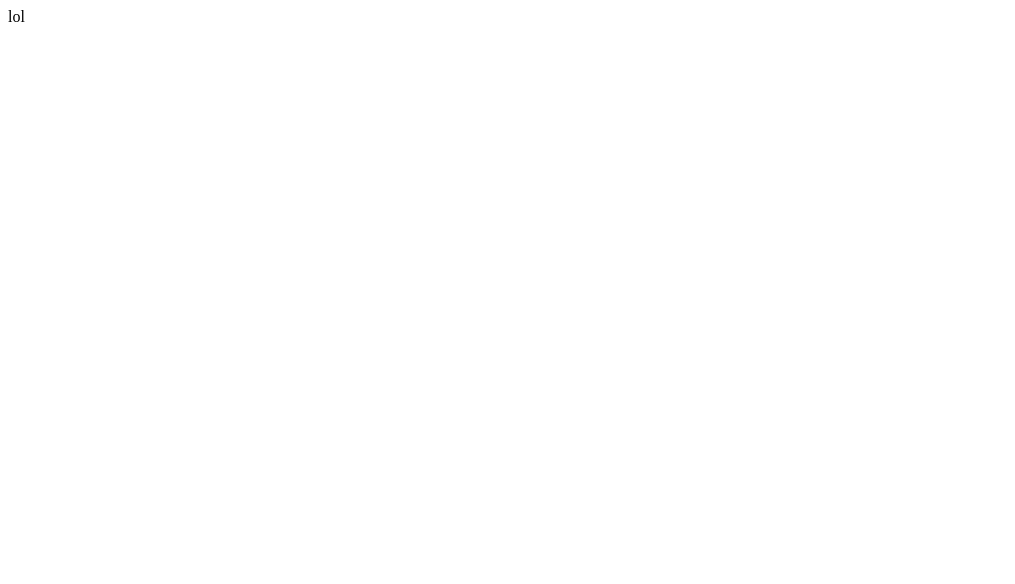
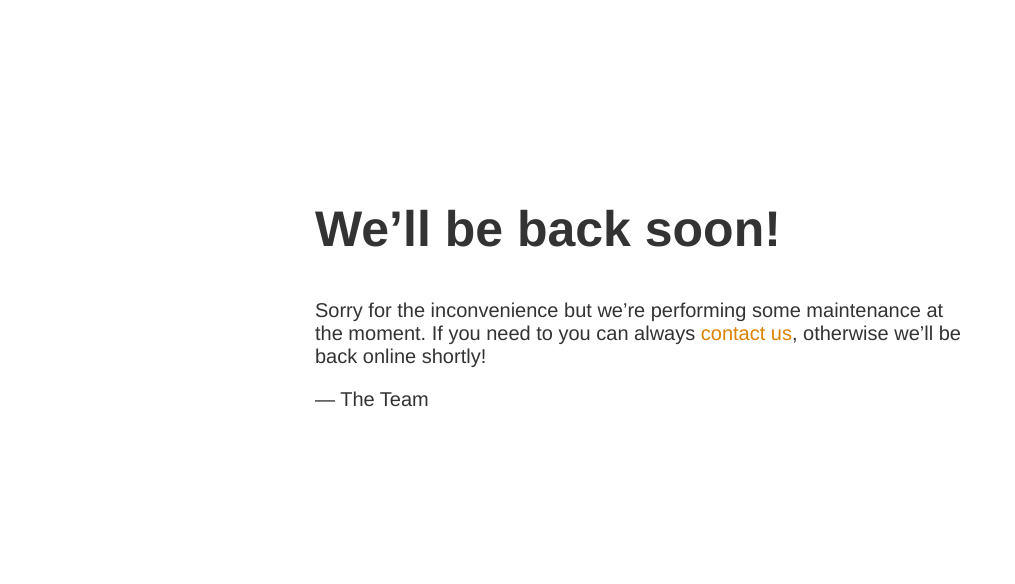
Before and after one commit to dishapatel010/dishapatel010.github.io, a plain HTML site: page index.html in a window 1280 px wide. Shown: the whole page, without its empty margins (0-1015 px from the left). Drawn offline with Linux system fonts and the light colour scheme.

Commit message:
Update index.html

```diff
--- a/index.html
+++ b/index.html
@@ -1 +1,18 @@
-lol
+<!doctype html>
+<title>Site Maintenance</title>
+<style>
+  body { text-align: center; padding: 150px; }
+  h1 { font-size: 50px; }
+  body { font: 20px Helvetica, sans-serif; color: #333; }
+  article { display: block; text-align: left; width: 650px; margin: 0 auto; }
+  a { color: #dc8100; text-decoration: none; }
+  a:hover { color: #333; text-decoration: none; }
+</style>
+
+<article>
+    <h1>We&rsquo;ll be back soon!</h1>
+    <div>
+        <p>Sorry for the inconvenience but we&rsquo;re performing some maintenance at the moment. If you need to you can always <a href="mailto:#">contact us</a>, otherwise we&rsquo;ll be back online shortly!</p>
+        <p>&mdash; The Team</p>
+    </div>
+</article>
```
